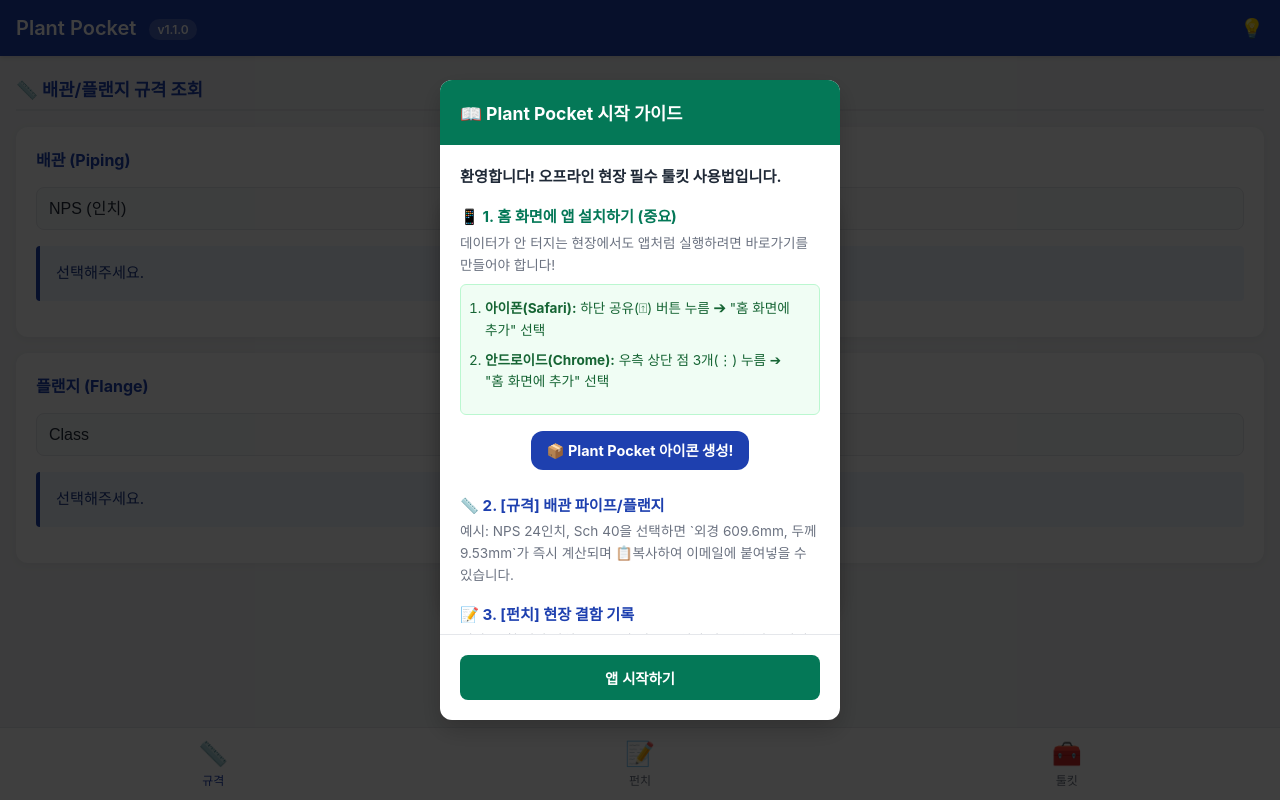
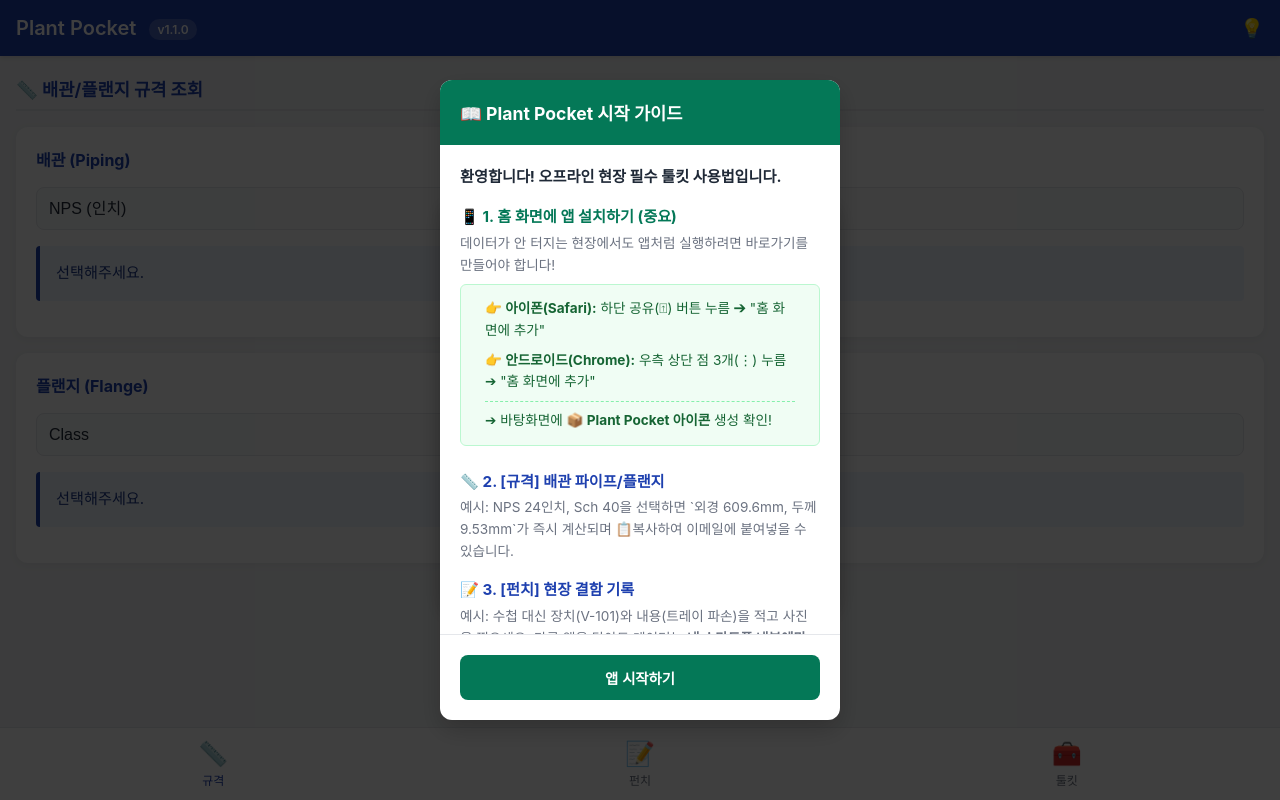
Before and after one commit to zoo30188-ctrl/plant-pocket, a website built with Vite: page index.html in a window 1280 px wide. Built offline with nearby package versions, Linux system fonts and the light colour scheme.

Commit message:
fix: redesign manual installation UI to avoid button confusion

```diff
--- a/index.html
+++ b/index.html
@@ -227,13 +227,11 @@
           <div style="margin-bottom: 1.5rem;">
             <h4 style="color:#047857;">📱 1. 홈 화면에 앱 설치하기 (중요)</h4>
             <p style="font-size:0.85rem; color:var(--text-muted); margin-top:0.2rem;">데이터가 안 터지는 현장에서도 앱처럼 실행하려면 바로가기를 만들어야 합니다!</p>
-            <ul style="font-size:0.85rem; background:#f0fdf4; padding:0.8rem 1.5rem; border-radius:6px; margin-top:0.5rem; border:1px solid #bbf7d0; color:#166534; list-style-type: decimal;">
-              <li><strong>아이폰(Safari):</strong> 하단 공유(⍐) 버튼 누름 ➔ "홈 화면에 추가" 선택</li>
-              <li><strong>안드로이드(Chrome):</strong> 우측 상단 점 3개(⋮) 누름 ➔ "홈 화면에 추가" 선택</li>
+            <ul style="font-size:0.85rem; background:#f0fdf4; padding:0.8rem 1.5rem; border-radius:6px; margin-top:0.5rem; border:1px solid #bbf7d0; color:#166534; list-style-type: none;">
+              <li style="margin-bottom:0.5rem;"><strong>👉 아이폰(Safari):</strong> 하단 공유(⍐) 버튼 누름 ➔ "홈 화면에 추가"</li>
+              <li style="margin-bottom:0.5rem;"><strong>👉 안드로이드(Chrome):</strong> 우측 상단 점 3개(⋮) 누름 ➔ "홈 화면에 추가"</li>
+              <li style="padding-top:0.5rem; border-top:1px dashed #86efac; margin-bottom:0;">➔ 바탕화면에 <strong>📦 Plant Pocket 아이콘</strong> 생성 확인!</li>
             </ul>
-            <div style="text-align:center; margin-top:0.5rem;">
-              <span style="display:inline-block; background:#1e40af; color:white; padding:0.5rem 1rem; border-radius:12px; font-weight:bold; font-size:0.9rem;">📦 Plant Pocket 아이콘 생성!</span>
-            </div>
           </div>
 
           <div style="margin-bottom: 1rem;">
```
